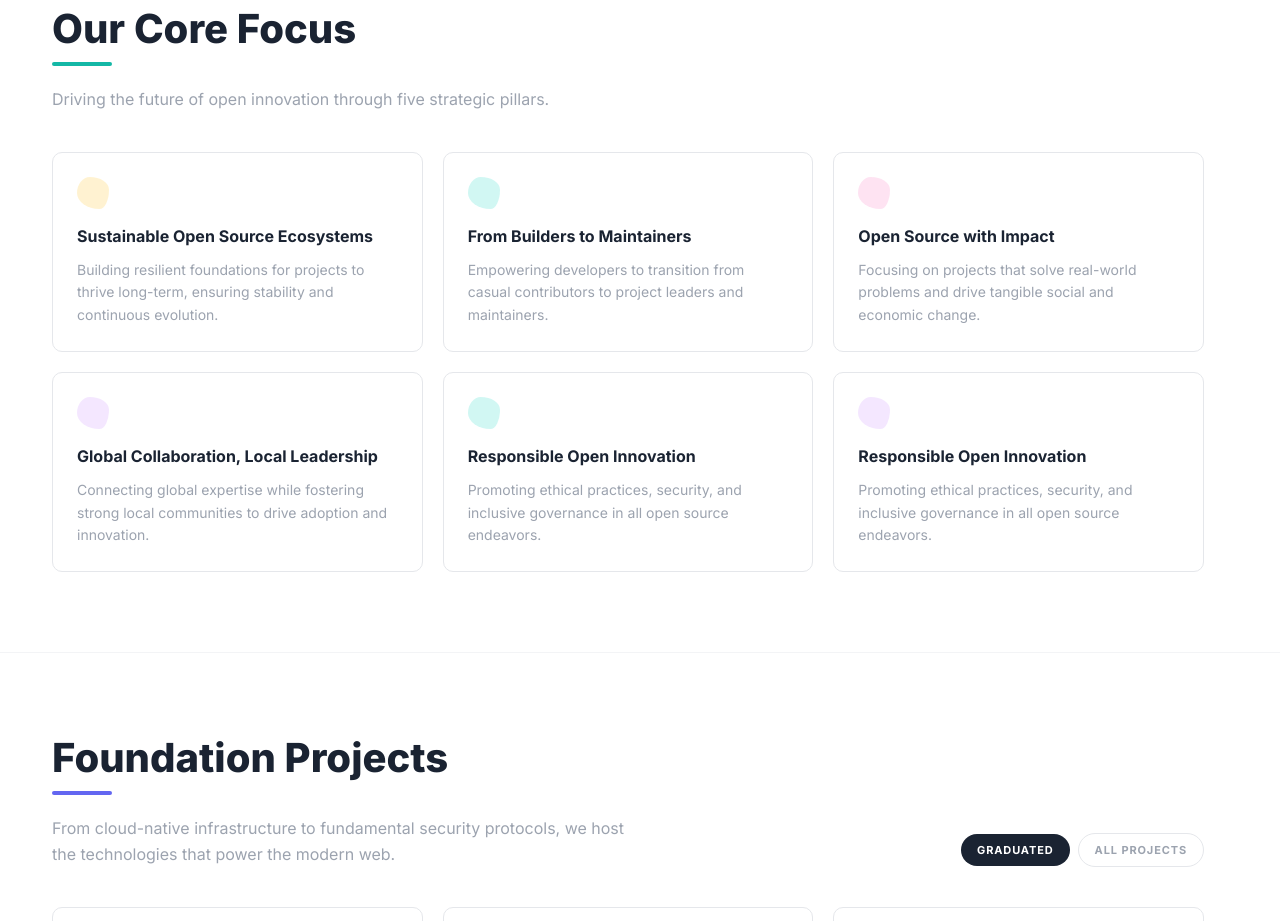
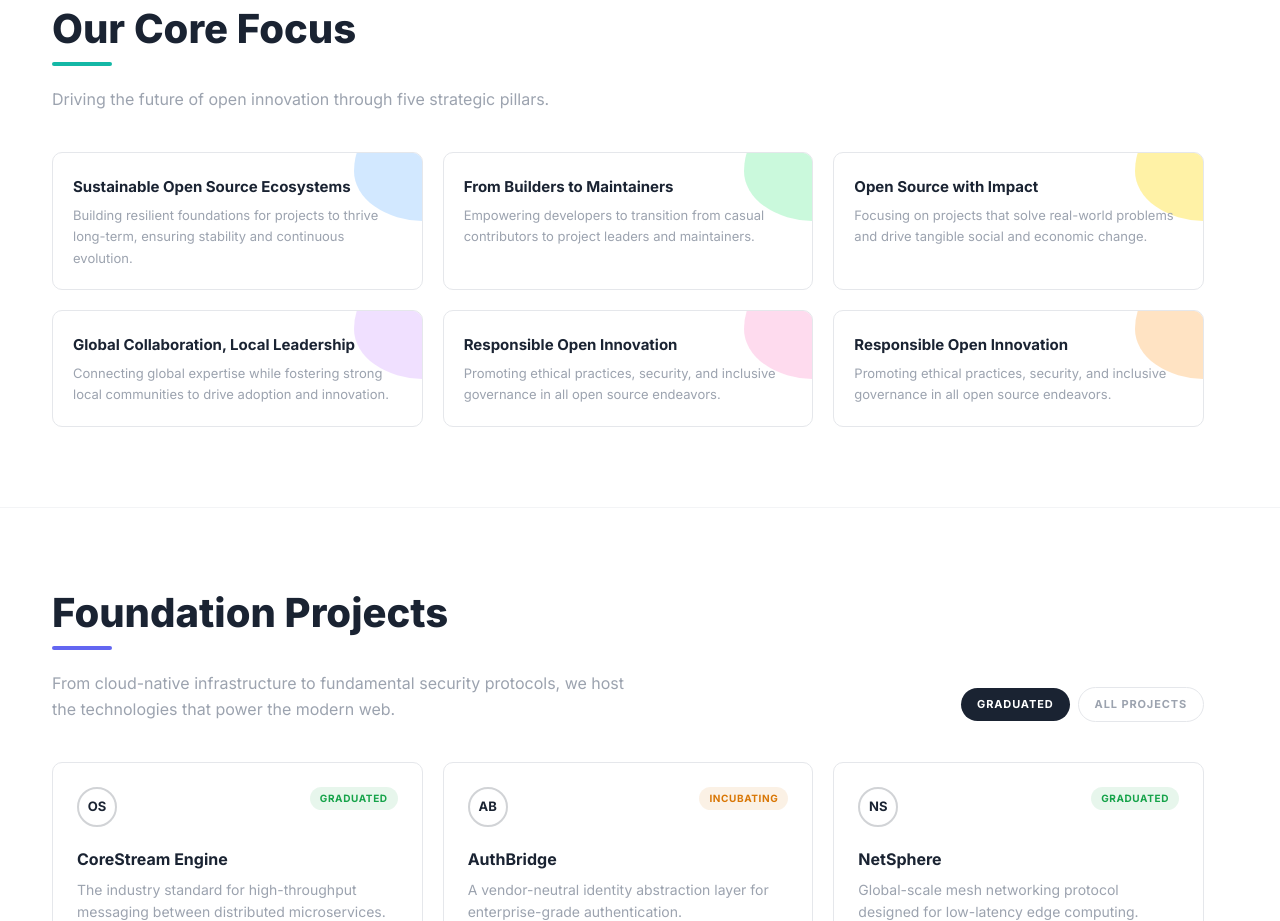
Before and after one commit to open-source-connect-01/OSC_India, a Next.js app: page / in a window 1280 px wide. Shown: the part 1620-2541 px from the top of the page. Built offline with nearby package versions, Linux system fonts and the light colour scheme.

Commit message:
blobs fixed

```diff
--- a/src/components/CoreFocusSection.tsx
+++ b/src/components/CoreFocusSection.tsx
@@ -2,32 +2,32 @@ import Link from "next/link";
 
 const focusCards = [
   {
-    blobColor: "bg-amber-400/30",
+    blobColor: "bg-blue-300/40",
     title: "Sustainable Open Source Ecosystems",
     desc: "Building resilient foundations for projects to thrive long-term, ensuring stability and continuous evolution.",
   },
   {
-    blobColor: "bg-teal-400/30",
+    blobColor: "bg-green-300/40",
     title: "From Builders to Maintainers",
     desc: "Empowering developers to transition from casual contributors to project leaders and maintainers.",
   },
   {
-    blobColor: "bg-pink-400/30",
+    blobColor: "bg-yellow-300/40",
     title: "Open Source with Impact",
     desc: "Focusing on projects that solve real-world problems and drive tangible social and economic change.",
   },
   {
-    blobColor: "bg-purple-400/30",
+    blobColor: "bg-purple-300/40",
     title: "Global Collaboration, Local Leadership",
     desc: "Connecting global expertise while fostering strong local communities to drive adoption and innovation.",
   },
   {
-    blobColor: "bg-teal-400/30",
+    blobColor: "bg-pink-300/40",
     title: "Responsible Open Innovation",
     desc: "Promoting ethical practices, security, and inclusive governance in all open source endeavors.",
   },
   {
-    blobColor: "bg-purple-400/30",
+    blobColor: "bg-orange-300/40",
     title: "Responsible Open Innovation",
     desc: "Promoting ethical practices, security, and inclusive governance in all open source endeavors.",
   },
@@ -57,12 +57,6 @@ const projectCards = [
   },
 ];
 
-function BlobShape({ className }: { className: string }) {
-  return (
-    <div className={`w-8 h-8 rounded-full ${className} opacity-60`} style={{ borderRadius: "40% 60% 30% 70% / 50% 40% 60% 50%" }} />
-  );
-}
-
 export default function CoreFocusSection() {
   return (
     <>
@@ -85,13 +79,17 @@ export default function CoreFocusSection() {
             {focusCards.map((card, i) => (
               <div
                 key={i}
-                className="bg-white border border-gray-200 rounded-[10px] p-6"
+                className="relative bg-white border border-gray-200 rounded-[10px] pt-3 pb-5 pl-5 pr-5 overflow-hidden"
               >
-                <BlobShape className={card.blobColor} />
-                <h3 className="text-[16px] font-bold text-navy-deep mt-4 mb-3 leading-snug">
+                {/* Large decorative blob in top-right corner, cropped at card edge */}
+                <div
+                  className={`absolute -top-8 -right-8 w-[100px] h-[100px] rounded-full ${card.blobColor}`}
+                  style={{ borderRadius: "40% 60% 30% 70% / 50% 40% 60% 50%" }}
+                />
+                <h3 className="text-[15px] font-bold text-navy-deep mt-3 mb-2 leading-snug relative z-10">
                   {card.title}
                 </h3>
-                <p className="text-[14px] text-gray-400 leading-relaxed">
+                <p className="text-[13px] text-gray-400 leading-relaxed relative z-10">
                   {card.desc}
                 </p>
               </div>
```
